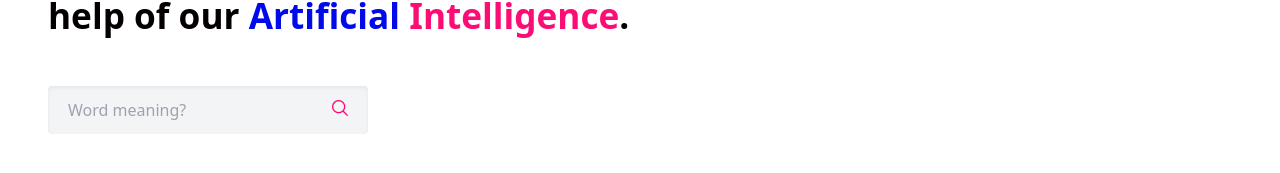
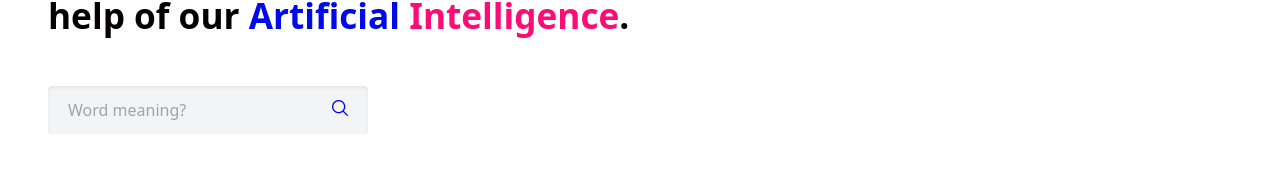
Before and after one commit to gladwinch/dicto, a Nuxt app: page / in a window 1280 px wide. Shown: the part 317-490 px from the top of the page. Built offline with nearby package versions, Linux system fonts and the light colour scheme.

Commit message:
autocomplete reform

```diff
--- a/pages/index.vue
+++ b/pages/index.vue
@@ -8,16 +8,20 @@
 		},
 		data: () => ({
 			suggestions: [],
+			loading: false,
 			word: ""
 		}),
 		methods: {
 			async autoComplete() {
 				if(!this.word) return
+				this.loading = true
 				const { data } = await this.$axios.get(`/api/auto/word?word=${this.word}`)
 
 				if(data.success) {
 					this.suggestions = data.data
 				}
+
+				this.loading = false
 			}
 		},
 		computed: {
@@ -47,17 +51,19 @@
 						</span>.
 					</h1>
 
-					<div class="flex mt-10 p-3 px-5 flex bg-gray-100 max-w-xs rounded shadow-inner">
+					<div class="relative max-w-xs">
+						<div class="flex mt-10 p-3 px-5 flex bg-gray-100 rounded shadow-inner">
 							<input
 								class="flex-1 bg-gray-100 text-gray-500"
 								placeholder="Word meaning?"
 								@keydown="debouncedOnChange"
 								v-model="word"
 							>
-						<i class="fi-rr-search text-secondary cursor-pointer"></i>
+							<i class="fi-rr-search text-primary cursor-pointer" v-if="!loading"></i>
+							<img src="../static/utils/loading.gif" alt="loading" v-else class="h-6 w-auto">
 						</div>
 
-					<div class="rounded overflow-hidden max-w-xs shadow-sm">
+						<div class="rounded overflow-hidden max-w-xs shadow-sm absolute min-w-full">
 							<div
 								class="p-3 px-5 bg-gray-100 text-gray-500 cursor-pointer hover:bg-gray-200"
 								v-for="text in suggestions" :key="text"
@@ -68,6 +74,9 @@
 							</div>
 						</div>
 					</div>
+
+				</div>
+
 
 				<div class="flex">
 				</div>
```
Also changed, not shown: static/utils/loading.gif (added). Lines whose indentation alone changed are shown as unchanged.
